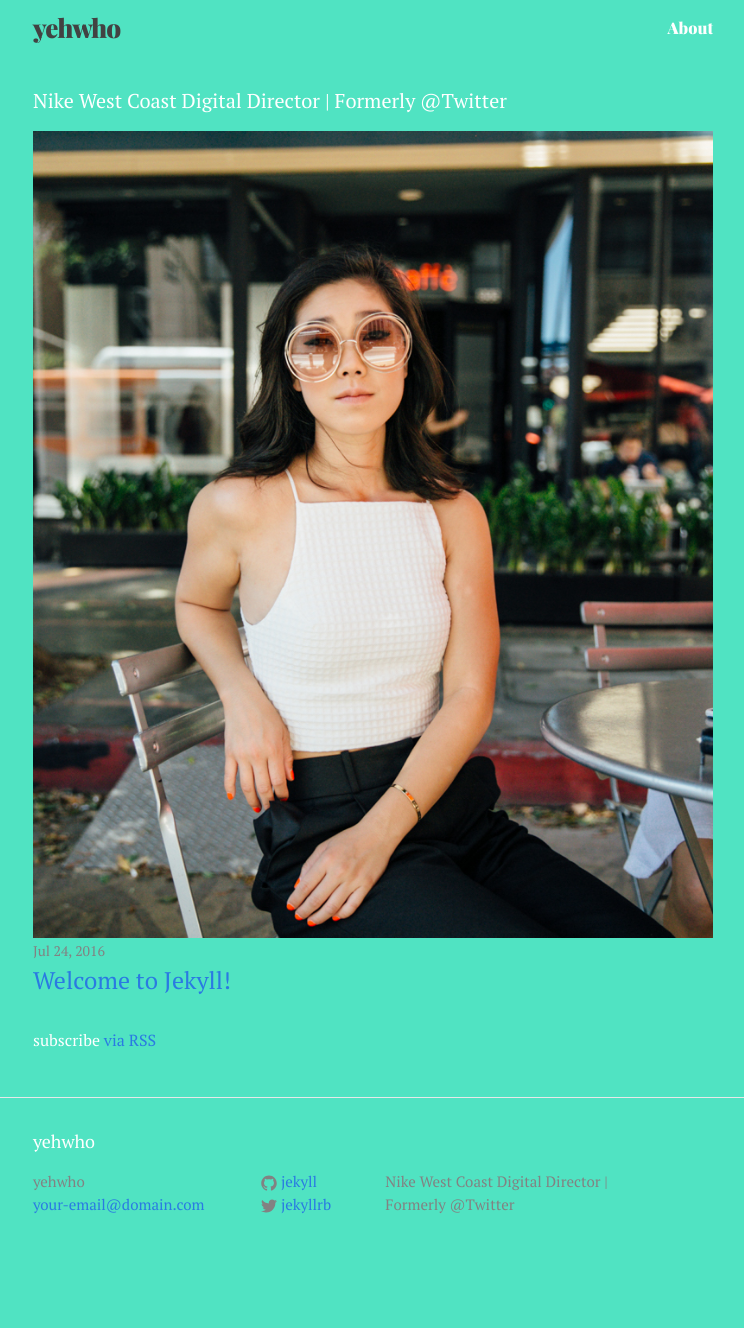
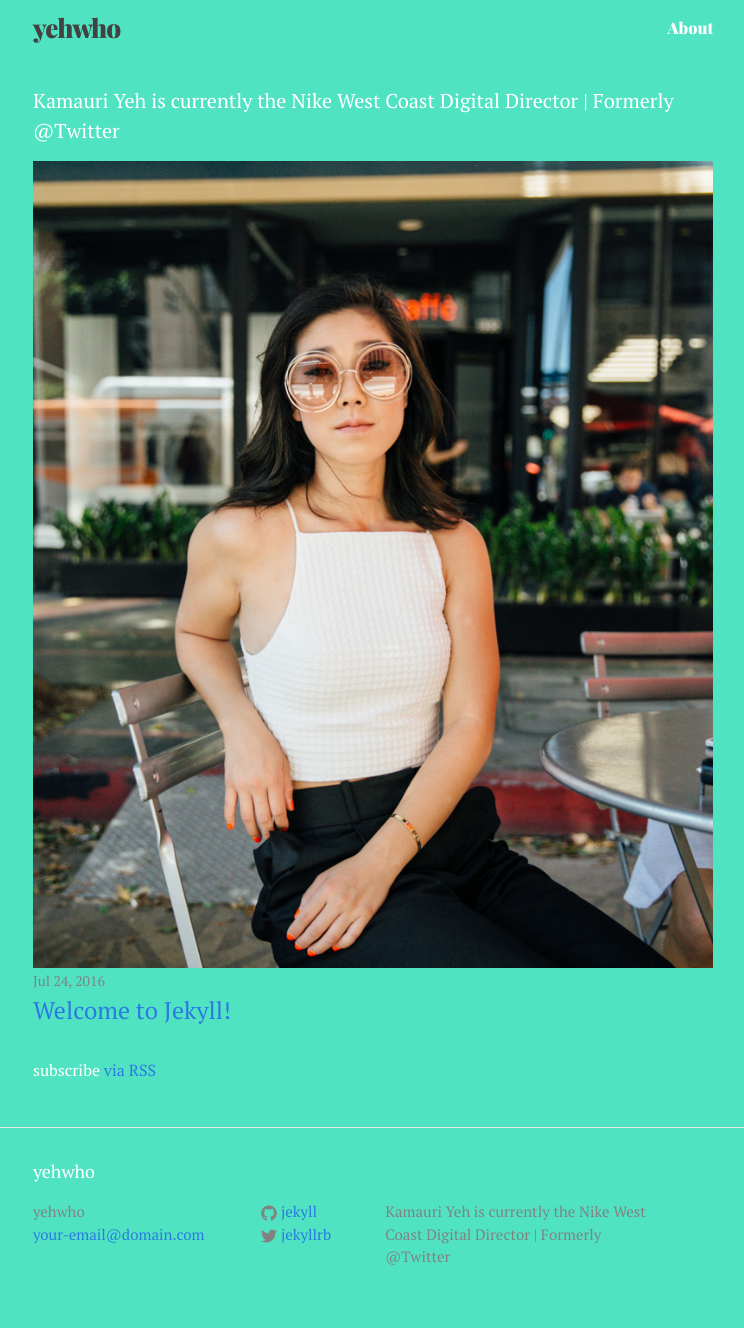
Before and after one commit to PHironaka/yehwho, a Jekyll site: the page built from index.html, in a window 1280 px wide. Shown: the whole page, without its empty margins (267-1011 px from the left). Built offline with Jekyll 4.4.1, drawn with Linux system fonts in a browser that asks for light colours; before the commit the page ends 1275 px from its top, so only the background shows below that.

Commit message:
Updated Config

```diff
--- a/_config.yml
+++ b/_config.yml
@@ -9,7 +9,8 @@ collections:
     title: Uploads
     output: true
 email: your-email@domain.com
-description: Nike West Coast Digital Director | Formerly @Twitter
+description: Kamauri Yeh is currently the Nike West Coast Digital Director | Formerly
+  @Twitter
 baseurl:
 url: http://yourdomain.com
 twitter_username: jekyllrb
```
